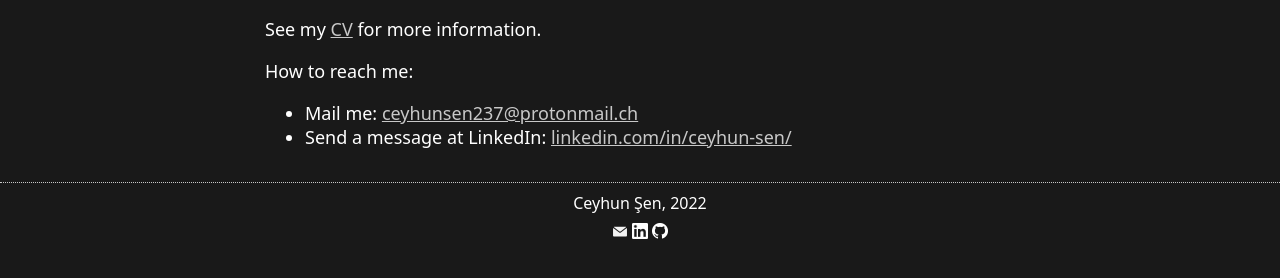
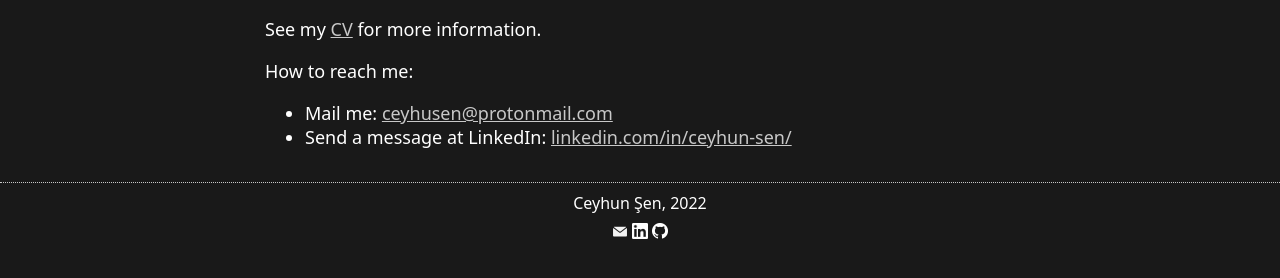
Before and after one commit to ceyhunsen/ceyhunsen.github.io, a Jekyll site: the page built from index.html, in a window 1280 px wide. Shown: the part 349-627 px from the top of the page. Built offline with Jekyll 4.4.1, drawn with Linux system fonts in a browser that asks for light colours.

Commit message:
Update CV and e-mail.

```diff
--- a/_includes/footer.html
+++ b/_includes/footer.html
@@ -1,7 +1,7 @@
 <div id="main_content">
 	<footer>
 		<p>{{ site.title }}, {{ 'now' | date: "%Y" }}</p>
-		<a href="mailto:ceyhunsen237@protonmail.ch" target="_blank"><img src="/assets/img/email-logo.png"></a>
+		<a href="mailto:ceyhusen@protonmail.com" target="_blank"><img src="/assets/img/email-logo.png"></a>
 		<a href="https://www.linkedin.com/in/ceyhun-sen/" target="_blank"><img src="/assets/img/linkedin-logo.png"></a>
 		<a href="https://github.com/ceyhunsen" target="_blank"><img src="/assets/img/github-logo.png"></a>
 	</footer>
--- a/index.html
+++ b/index.html
@@ -19,6 +19,6 @@ title: Home
 <p>How to reach me:</p>
 
 <ul>
-	<li>Mail me: <a href="mailto:ceyhunsen237@protonmail.ch" target="_blank">ceyhunsen237@protonmail.ch</a></li>
+	<li>Mail me: <a href="mailto:ceyhusen@protonmail.com" target="_blank">ceyhusen@protonmail.com</a></li>
 	<li>Send a message at LinkedIn: <a href="https://www.linkedin.com/in/ceyhun-sen/" target="_blank">linkedin.com/in/ceyhun-sen/</a></li>
 </ul>
```
Also changed, not shown: 1 other file.
